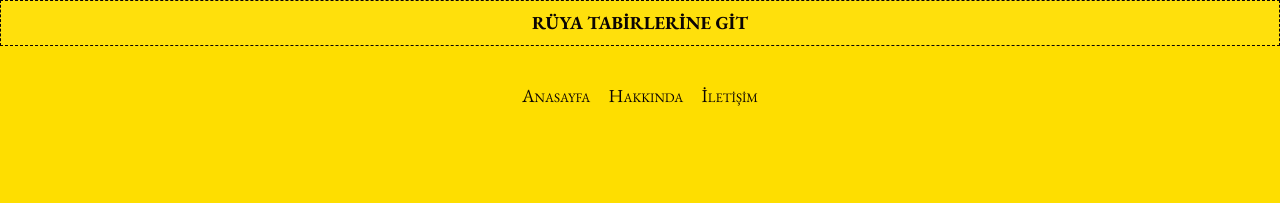
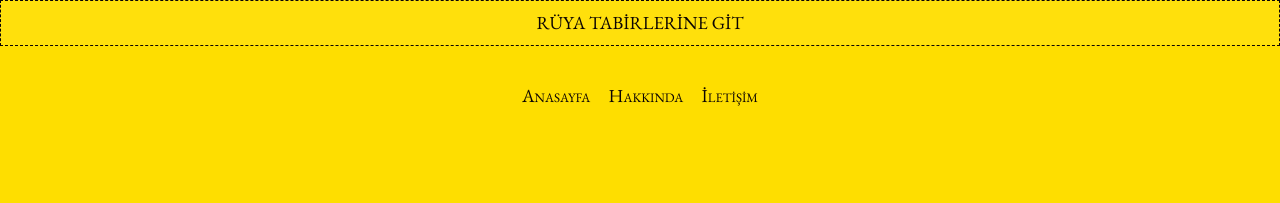
Before and after one commit to melihkocaturk/ruya-blog, a Jekyll site: the page built from index.html, in a window 1280 px wide. Shown: the top 203 px of the page. Built offline with Jekyll 4.4.1, drawn with Linux system fonts in a browser that asks for light colours; the list of posts is cut into pages by our own code.

```diff
--- a/_sass/_base.scss
+++ b/_sass/_base.scss
@@ -146,7 +146,6 @@
   border: 1px dashed transparent;
   display: block;
   font-size: .875em;
-  font-weight: 700;
   margin-top: -2.625rem;
   padding: .5rem;
   text-align: center;
--- a/_sass/_font.scss
+++ /dev/null
@@ -1,9 +0,0 @@
-/* eb-garamond-regular - latin */
-@font-face {
-  font-family: 'EB Garamond';
-  font-style: normal;
-  font-weight: 400;
-  font-display: auto;
-  src: local('EB Garamond Regular'), local('EBGaramond-Regular'),
-       url('#{$asset_url}/fonts/eb-garamond.ttf') format('truetype'), /* Safari, Android, iOS */
-}
--- a/assets/css/main.scss
+++ b/assets/css/main.scss
@@ -10,7 +10,6 @@
   "variables",
   "syntax-highlighting",
   "mixins",
-  // "font",
   "base",
   "masthead",
   "menu",
```
Also changed, not shown: assets/fonts/eb-garamond-italic.ttf (deleted), assets/fonts/eb-garamond.ttf (deleted), assets/images/icon-512.png, favicon.ico, 3 other files.
